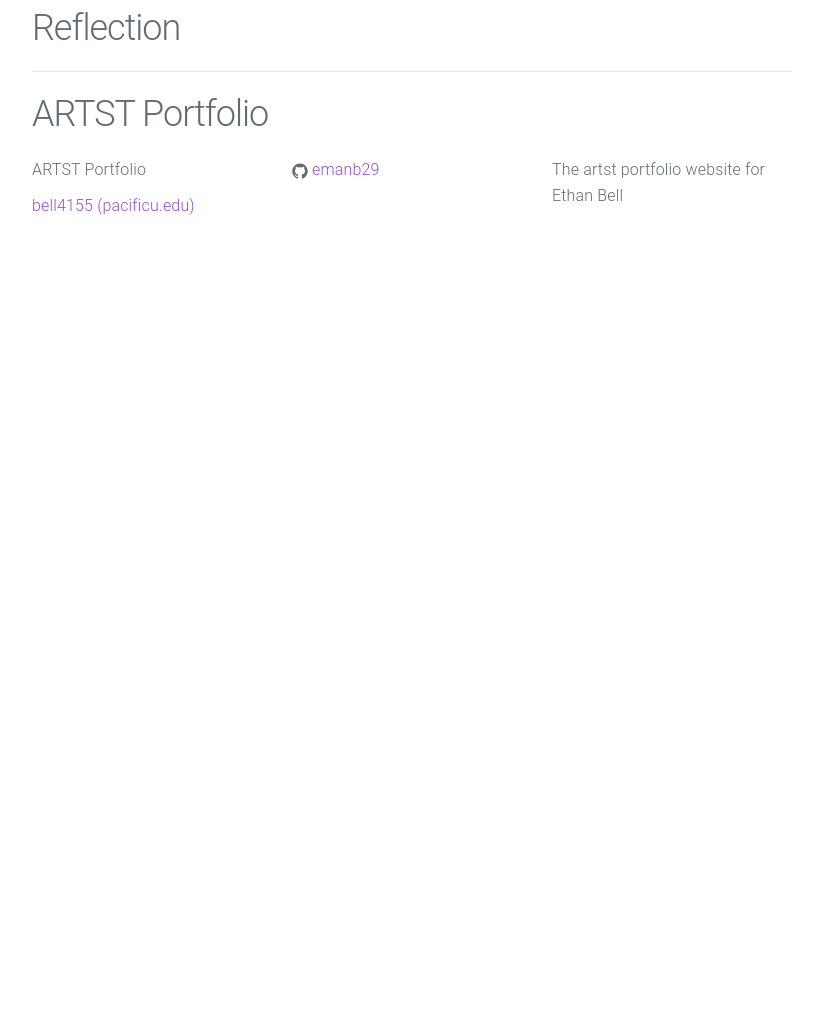
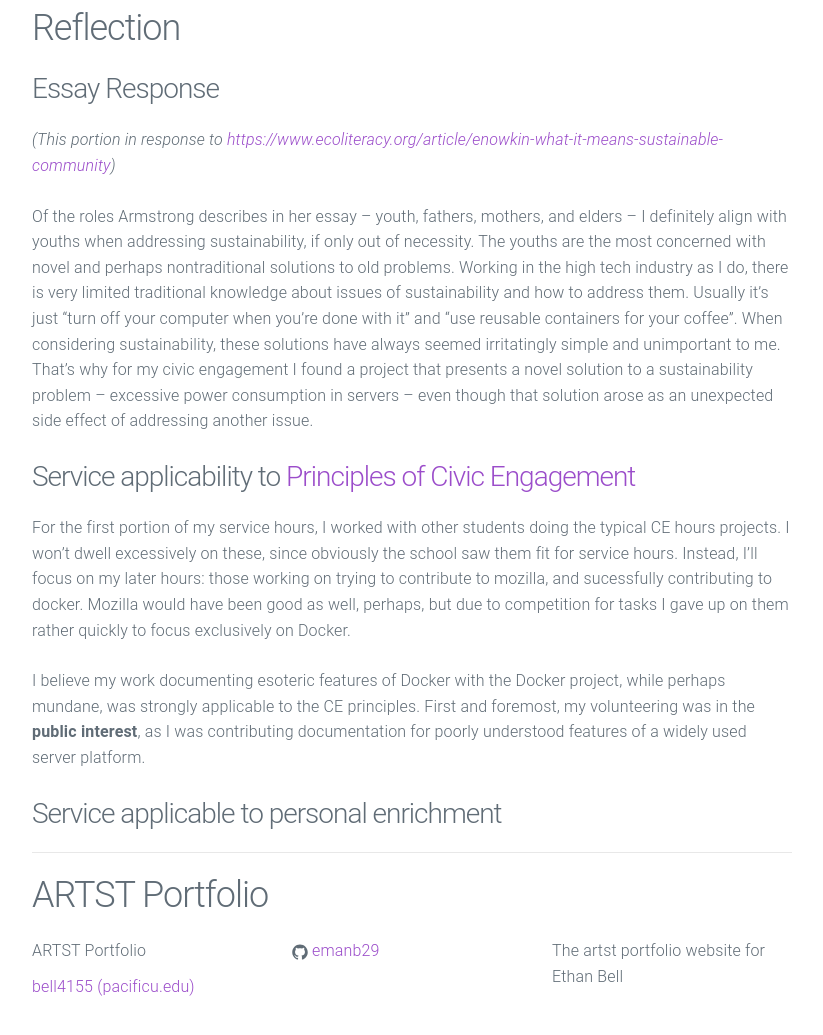
Before and after one commit to emanb29/artst-website, a Jekyll site: the page built from civic-engagement.md, in a window 1280 px wide and 1400 px high, scrolled down 641 px. Shown: the part 347-1382 px from the top of the window, without its empty margins (228-1051 px from the left). Built offline with Jekyll 4.4.1, drawn with Linux system fonts in a browser that asks for light colours; before the commit the page ends 1271 px from its top, so only the background shows below that.

Commit message:
Update civic-engagement.md

```diff
--- a/civic-engagement.md
+++ b/civic-engagement.md
@@ -8,3 +8,16 @@ published: true
 <iframe src="https://docs.google.com/spreadsheets/d/e/2PACX-1vQm8zpH7fmdM3DCuFydsUUz37vj7Yc9aqPzz7U4FWEtgdzr4Ilm9SAGfbpFC_5f8tB5RNZ0Lwk2FobK/pubhtml?gid=0&amp;single=true&amp;widget=true&amp;headers=false" style="width: 80%; height: 600px;"></iframe>
 
 ## Reflection
+
+### Essay Response
+_(This portion in response to [https://www.ecoliteracy.org/article/enowkin-what-it-means-sustainable-community](https://www.ecoliteracy.org/article/enowkin-what-it-means-sustainable-community))_
+
+Of the roles Armstrong describes in her essay -- youth, fathers, mothers, and elders -- I definitely align with youths when addressing sustainability, if only out of necessity. The youths are the most concerned with novel and perhaps nontraditional solutions to old problems. Working in the high tech industry as I do, there is very limited traditional knowledge about issues of sustainability and how to address them. Usually it's just "turn off your computer when you're done with it" and "use reusable containers for your coffee". When considering sustainability, these solutions have always seemed irritatingly simple and unimportant to me. That's why for my civic engagement I found a project that presents a novel solution to a sustainability problem -- excessive power consumption in servers -- even though that solution arose as an unexpected side effect of addressing another issue.
+
+### Service applicability to [Principles of Civic Engagement](http://web5.lib.pacificu.edu/gadgets/civic-engagement-principles/)
+
+For the first portion of my service hours, I worked with other students doing the typical CE hours projects. I won't dwell excessively on these, since obviously the school saw them fit for service hours. Instead, I'll focus on my later hours: those working on trying to contribute to mozilla, and sucessfully contributing to docker. Mozilla would have been good as well, perhaps, but due to competition for tasks I gave up on them rather quickly to focus exclusively on Docker.
+
+I believe my work documenting esoteric features of Docker with the Docker project, while perhaps mundane, was strongly applicable to the CE principles. First and foremost, my volunteering was in the **public interest**, as I was contributing documentation for poorly understood features of a widely used server platform.
+
+### Service applicable to personal enrichment
```
